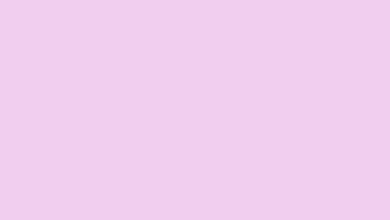
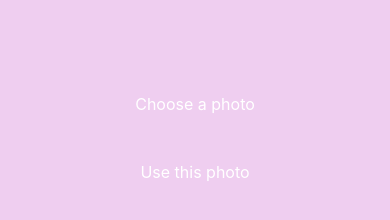
Before and after one commit to Pauloparakleto/sticker-smach-app, a React Native app: screen / in a window 390 px wide. Shown: the part 578-798 px from the top of the page. Built offline with nearby package versions, Linux system fonts and the light colour scheme.

Commit message:
feat App.js: add Bimport and call Button with label argument. Add style footerContainer.

```diff
--- a/App.js
+++ b/App.js
@@ -1,6 +1,7 @@
 import { StatusBar } from 'expo-status-bar';
 import { StyleSheet, Text, View, Image } from 'react-native';
 import ImageViewer from './components/ImageViwer';
+import Button from './components/Button';
 
 const PlaceholderImage = require('./assets/images/background-image.png')
 
@@ -11,6 +12,10 @@
         <ImageViewer placeholderImageSource={PlaceholderImage} />
       </View>
       <StatusBar style="auto" />
+      <View style={styles.footerContainer}>
+        <Button label={'Choose a photo'}/>
+        <Button label={'Use this photo'}/>
+      </View>
     </View>
   );
 }
@@ -30,5 +35,9 @@
     width: 320,
     height: 440,
     borderRadius: 18,
-  }
+  },
+  footerContainer: {
+    flex: 1 / 3,
+    alignItems: 'center',
+  },
 });
```
